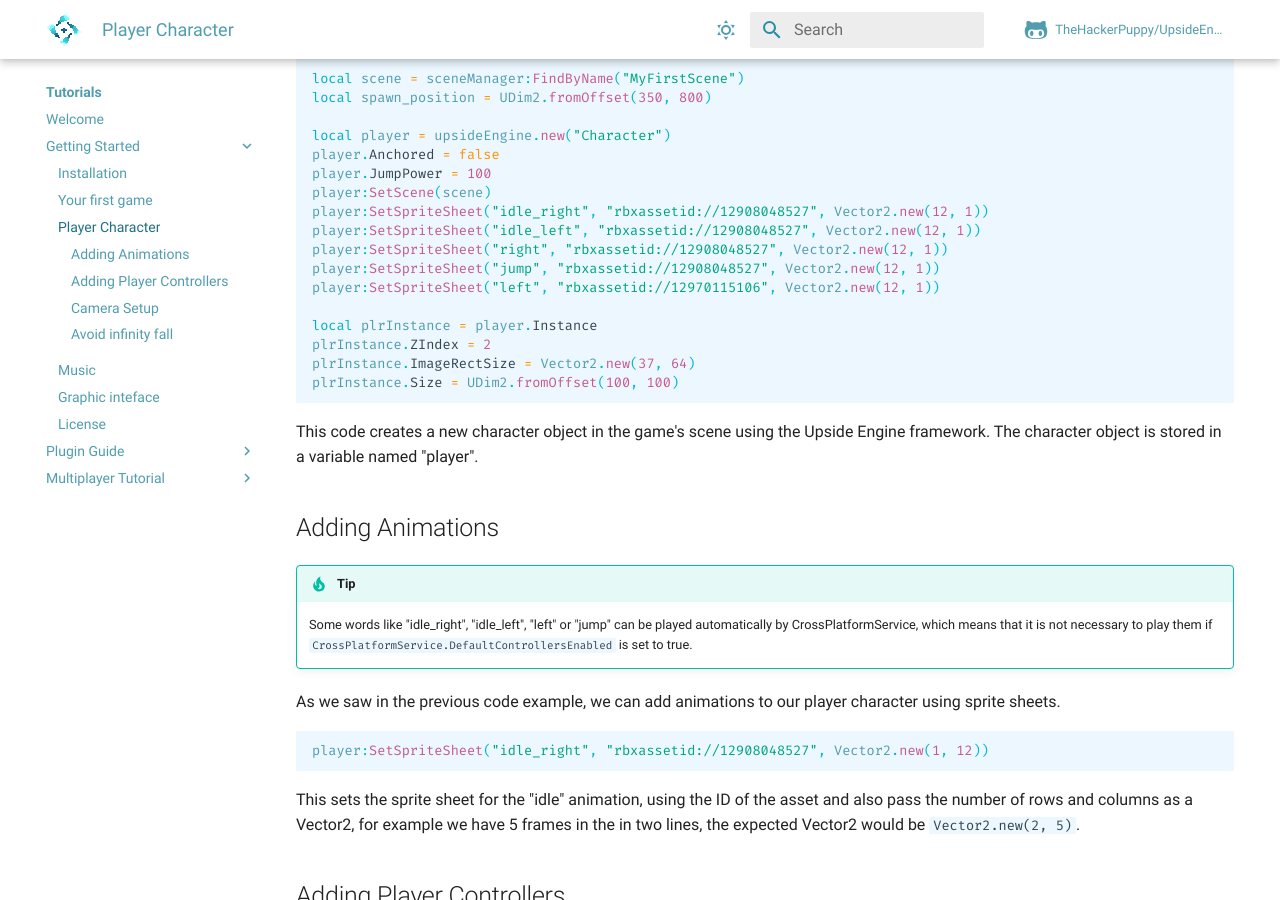
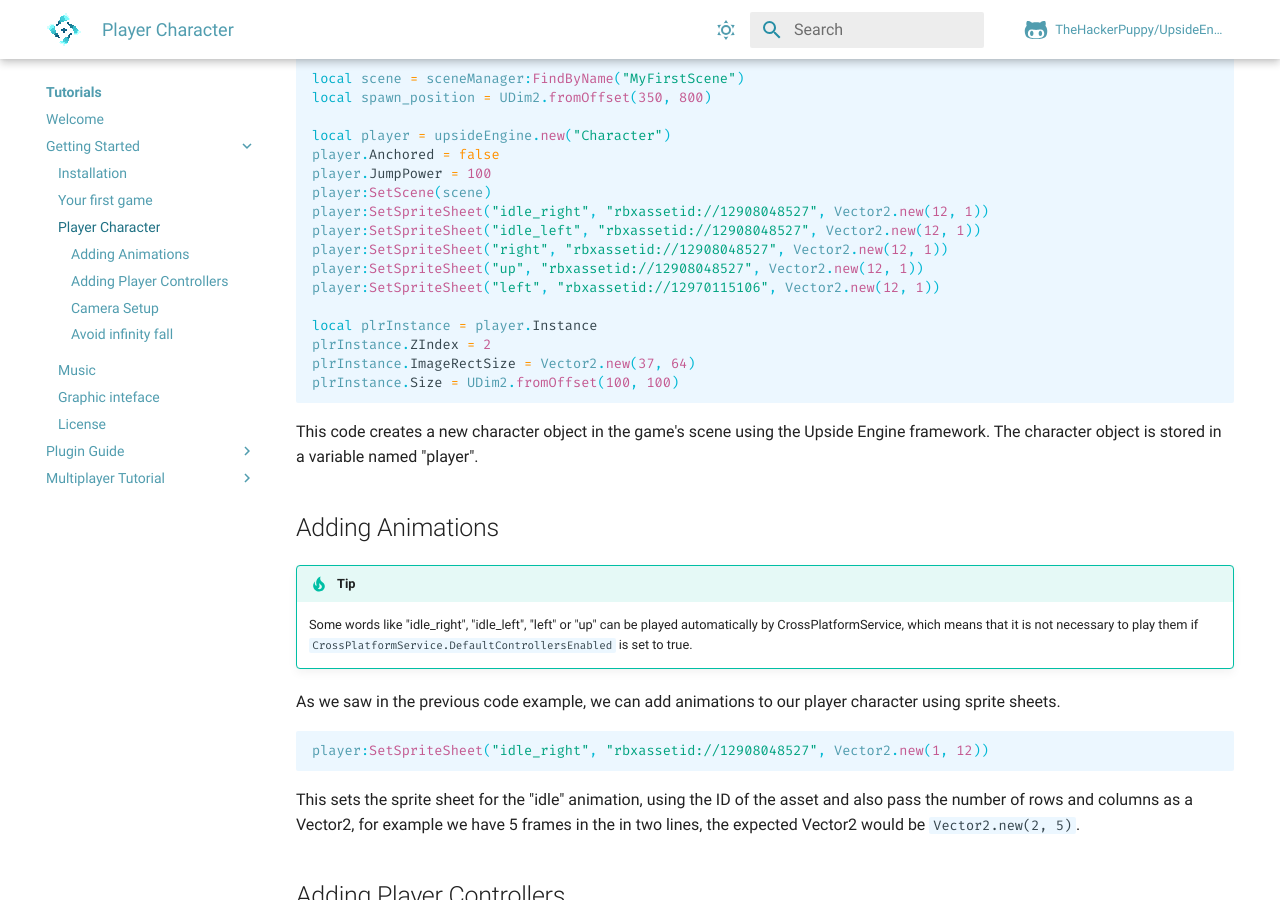
Before and after one commit to notreux/UpsideEngine, an MkDocs documentation site: the page built from docs/tutorials/get-started/PlayerCharacter.md, in a window 1280 px wide and 900 px high, scrolled down 401 px. Built offline with MkDocs 1.6.1 and Material for MkDocs 9.7.7, drawn with Linux system fonts in a browser that asks for light colours; comment, search, counter and statistics services are not loaded.

Commit message:
docs: removed jump action

````diff
--- a/docs/tutorials/get-started/PlayerCharacter.md
+++ b/docs/tutorials/get-started/PlayerCharacter.md
@@ -20,7 +20,7 @@ player:SetScene(scene)
 player:SetSpriteSheet("idle_right", "rbxassetid://12908048527", Vector2.new(12, 1))
 player:SetSpriteSheet("idle_left", "rbxassetid://12908048527", Vector2.new(12, 1))
 player:SetSpriteSheet("right", "rbxassetid://12908048527", Vector2.new(12, 1))
-player:SetSpriteSheet("jump", "rbxassetid://12908048527", Vector2.new(12, 1))
+player:SetSpriteSheet("up", "rbxassetid://12908048527", Vector2.new(12, 1))
 player:SetSpriteSheet("left", "rbxassetid://12970115106", Vector2.new(12, 1))
 
 local plrInstance = player.Instance
@@ -32,7 +32,7 @@ This code creates a new character object in the game's scene using the Upside En
 
 ## Adding Animations
 !!! tip
-	Some words like "idle_right", "idle_left", "left" or "jump" can be played automatically by CrossPlatformService, which means that it is not necessary to play them if `CrossPlatformService.DefaultControllersEnabled` is set to true.
+	Some words like "idle_right", "idle_left", "left" or "up" can be played automatically by CrossPlatformService, which means that it is not necessary to play them if `CrossPlatformService.DefaultControllersEnabled` is set to true.
 
 As we saw in the previous code example, we can add animations to our player character using sprite sheets.
 ```lua
````
Also changed, not shown: docs/tutorials/plugin-guide/SpriteEditor.md (+0 -1 lines).
